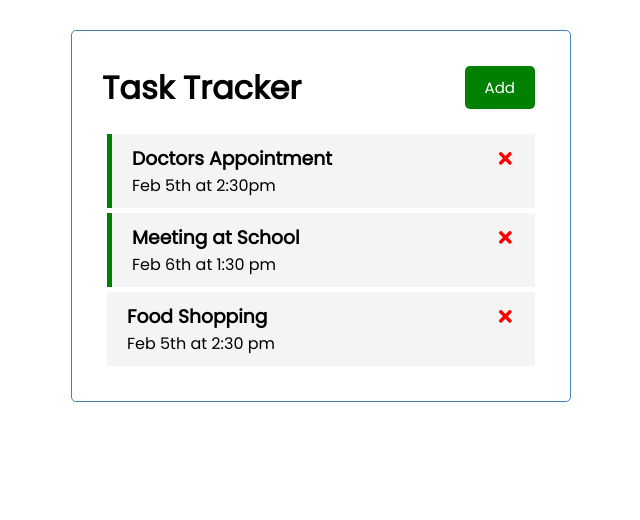
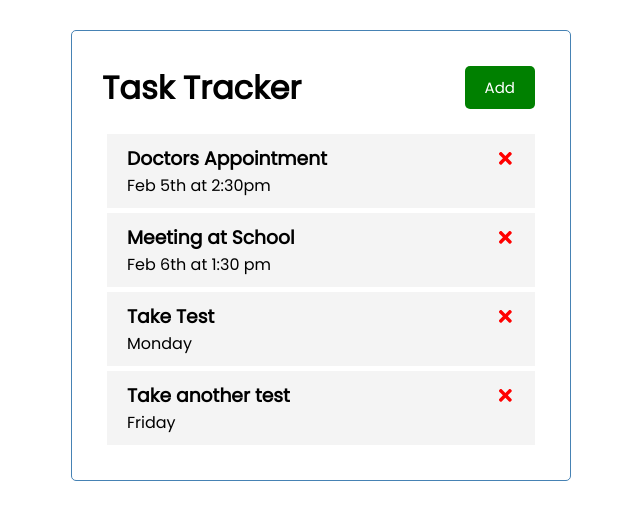
Before and after one commit to davidauza-engineer/React-Task-Tracker, a React (Create React App) app: page / in a window 1280 px wide. Shown: the top 520 px of the page, without its empty margins (319-959 px from the left). Built offline with nearby package versions, Linux system fonts and the light colour scheme; data requests are answered from the project's data file.

Commit message:
Add interaction with the API

```diff
--- a/src/App.js
+++ b/src/App.js
@@ -1,47 +1,74 @@
-import { useState } from 'react';
+import { useState, useEffect } from 'react';
 import Header from './components/Header';
 import Tasks from './components/Tasks';
 import AddTask from './components/AddTask';
 
 function App() {
   const [showAddTask, setShowAddTask] = useState(false);
-  const [tasks, setTasks] = useState([
-      {
-        id: 1,
-        text: 'Doctors Appointment',
-        day: 'Feb 5th at 2:30pm',
-        reminder: true
-      },
-      {
-        id: 2,
-        text: 'Meeting at School',
-        day: 'Feb 6th at 1:30 pm',
-        reminder: true
-      },
-      {
-        id: 3,
-        text: 'Food Shopping',
-        day: 'Feb 5th at 2:30 pm',
-        reminder: false
-      }
-    ]
-  );
+  const [tasks, setTasks] = useState([]);
+
+  useEffect(() => {
+    const getTasks = async () => {
+      const tasksFromServer = await fetchTasks();
+      setTasks(tasksFromServer);
+    }
+
+    getTasks()
+  }, []);
+
+  // Fetch Tasks
+  const fetchTasks = async () => {
+    const res = await fetch('http://localhost:5000/tasks');
+    const data = await res.json();
+
+    return data;
+  }
+
+  // Fetch Task
+  const fetchTask = async (id) => {
+    const res = await fetch(`http://localhost:5000/tasks/${id}`)
+    const data = await res.json();
+
+    return data;
+  }
 
   // Add Task
-  const addTask = (task) => {
-    const id = Math.floor(Math.random() * 10000) + 1
-    const newTask = { id, ...task };
-    setTasks([...tasks, newTask]);
+  const addTask = async (task) => {
+    const res = await fetch('http://localhost:5000/tasks', {
+      method: 'POST',
+      headers: {
+        'Content-type': 'application/json'
+      },
+      body: JSON.stringify(task)
+     }
+    )
+
+    const data = await res.json();
+
+    setTasks([...tasks, data]);
   }
 
   // Delete Task
-  const deleteTask = (id) => {
+  const deleteTask = async (id) => {
+    await fetch(`http://localhost:5000/tasks/${id}`, { method: 'DELETE' });
     setTasks(tasks.filter(task => task.id !== id));
   }
 
   // Toggle Reminder
-  const toggleReminder = (id) => {
-    setTasks(tasks.map(task => task.id === id ? { ...task, reminder: !task.reminder } : task));
+  const toggleReminder = async (id) => {
+    const taskToToggle = await fetchTask(id);
+    const updTask = { ...taskToToggle, reminder: !taskToToggle.reminder }
+
+    const res = await fetch(`http://localhost:5000/tasks/${id}`, {
+      method: 'PUT',
+      headers: {
+        'Content-type': 'application/json'
+      },
+      body: JSON.stringify(updTask)
+    });
+
+    const data = await res.json();
+    setTasks(tasks.map(task => task.id === id ? { ...task, reminder: data.reminder } : task));
   }
 
   return (
```
